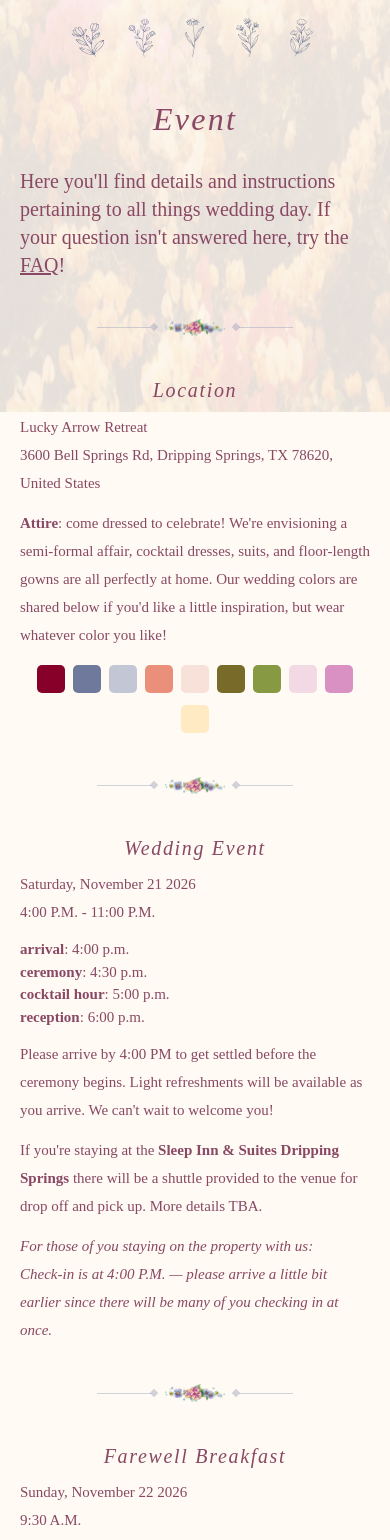
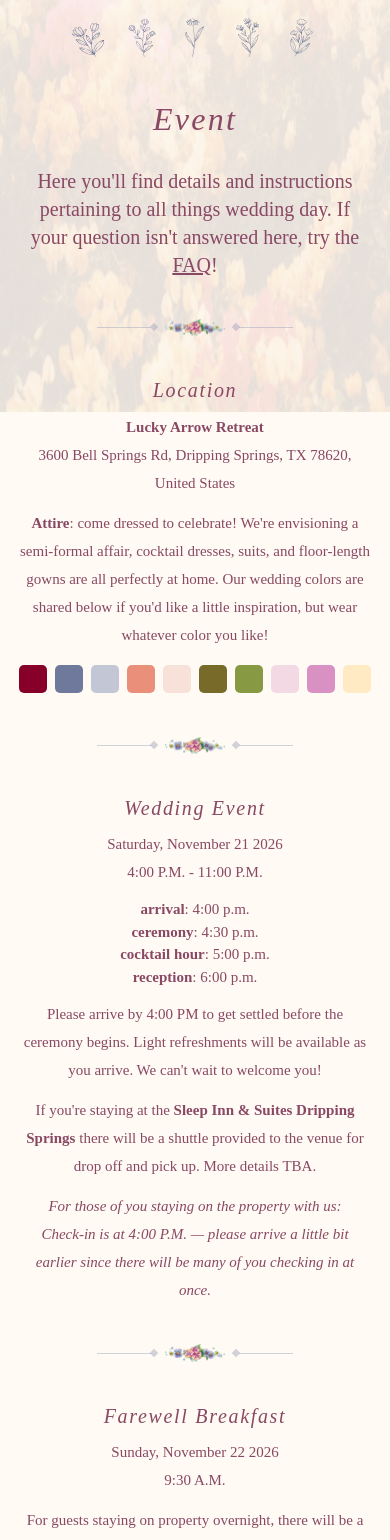
Before and after one commit to ENPina90/wedding, a React (Vite) app: page /info in a window 390 px wide. Shown: the part 432-1972 px from the top of the page. Built offline with nearby package versions, Linux system fonts and the light colour scheme; a web font is replaced by a local one.

Commit message:
#57: Minor style adjustments

```diff
--- a/src/components/WeddingColorSwatches.tsx
+++ b/src/components/WeddingColorSwatches.tsx
@@ -33,7 +33,7 @@ export default function WeddingColorSwatches({ size = "md" }: WeddingColorSwatch
   }, [activeIndex]);
 
   return (
-    <div ref={wrapperRef} className="flex flex-wrap justify-center gap-2 sm:gap-2.5">
+    <div ref={wrapperRef} className="flex flex-nowrap justify-center gap-2 sm:gap-2.5">
       {WEDDING_COLORS.map((color, i) => (
         <div key={i} className="relative">
           {activeIndex === i && (
--- a/src/index.css
+++ b/src/index.css
@@ -44,6 +44,7 @@ body {
 }
 
 /* Default paragraph styles (per Figma: light weight unless overridden) */
+@layer base {
   p {
     font-size: 15px;
     font-weight: 300;
@@ -52,6 +53,7 @@ p {
   @media (min-width: 768px) {
     p {
       font-size: 17px;
+    }
   }
 }
 
--- a/src/pages/Accommodations.tsx
+++ b/src/pages/Accommodations.tsx
@@ -108,7 +108,7 @@ function HotelCard({
 
 function SubHeading({ children }: { children: React.ReactNode }) {
   return (
-    <h4 className="font-nav text-plum text-xs sm:text-sm tracking-[1px] uppercase mb-2 sm:mb-3 mt-4 sm:mt-6 first:mt-0 text-center">
+    <h4 className="font-nav text-plum text-xs sm:text-sm tracking-[1px] uppercase mb-2 sm:mb-3 mt-4 sm:mt-9 first:mt-0 text-center">
       {children}
     </h4>
   );
@@ -125,7 +125,7 @@ export default function Accommodations() {
         <h2 className="font-display text-plum tracking-[2.24px] italic">
           Accommodations
         </h2>
-        <p className="font-body text-plum text-base sm:text-lg mt-2 sm:mt-3 max-w-xl mx-auto text-left sm:text-center">
+        <p className="font-body text-plum text-base sm:text-lg mt-2 sm:mt-3 max-w-xl mx-auto text-center">
           Everything you need to know about your overnight stay, reach out to us
           for help with bookings anytime at{" "}
           <a
@@ -145,7 +145,7 @@ export default function Accommodations() {
         <h3 className="font-display text-plum text-[20px] sm:text-[24px] tracking-[1.68px] italic">
           Hotel Room Blockings
         </h3>
-        <div className="font-body text-plum leading-7 text-left sm:text-center space-y-3 max-w-2xl mx-auto">
+        <div className="font-body text-plum leading-7 text-center space-y-3 max-w-2xl mx-auto">
           <p>
             We have reserved rooms at{" "}
             <span className="font-bold">
@@ -193,7 +193,7 @@ export default function Accommodations() {
         <h3 className="font-nav text-plum text-xs sm:text-sm tracking-[1px] uppercase">
           additional recommended hotels
         </h3>
-        <p className="font-body text-plum leading-7 text-left sm:text-center max-w-2xl mx-auto">
+        <p className="font-body text-plum leading-7 text-center max-w-2xl mx-auto">
           The following hotels are within 10-15 minutes of Lucky Arrow Retreat if
           you'd prefer to stay elsewhere, there would then be no shuttle
           provided but you should easily be able to book an Uber to and from the
@@ -227,14 +227,14 @@ export default function Accommodations() {
         <h3 className="font-display text-plum text-[20px] sm:text-[24px] tracking-[1.68px] italic">
           On-site Lodging
         </h3>
-        <p className="font-body text-plum leading-7 text-left sm:text-center max-w-2xl mx-auto">
+        <p className="font-body text-plum leading-7 text-center max-w-2xl mx-auto">
           Those of you who we've spoken with about staying on-site, please book
           as early as possible — latest{" "}
           <span className="font-bold">by August 2nd, 2026.</span>
         </p>
 
         <SubHeading>address</SubHeading>
-        <div className="font-body text-plum leading-7 text-left sm:text-center">
+        <div className="font-body text-plum leading-7 text-center">
           <p className="font-bold mb-0">Lucky Arrow Retreat</p>
           <p>
             <a
@@ -263,7 +263,7 @@ export default function Accommodations() {
         </div>
 
         <SubHeading>booking instructions</SubHeading>
-        <p className="font-body text-plum leading-7 text-left sm:text-center max-w-2xl mx-auto">
+        <p className="font-body text-plum leading-7 text-center max-w-2xl mx-auto">
           For those of you booking online, you may{" "}
           <a
             href={BOOKING_INSTRUCTIONS_PDF}
@@ -273,7 +273,7 @@ export default function Accommodations() {
           </a>
           .
         </p>
-        <p className="font-body text-plum leading-7 text-left sm:text-center max-w-2xl mx-auto">
+        <p className="font-body text-plum leading-7 text-center max-w-2xl mx-auto">
           For those of you who have either been instructed to book by phone or
           would prefer to book by phone, please call Lucky Arrow Retreat at{" "}
           <a
@@ -295,7 +295,7 @@ export default function Accommodations() {
           <li>Check out: 11 A.M.</li>
           <li>
             There are 5 types of lodging on property:
-            <ul className="list-disc list-inside ml-4 mt-2 space-y-1">
+            <ul className="list-[circle] list-inside ml-4 mt-2 space-y-1">
               <li>Breezeway Cabins</li>
               <li>Porchyard Cabins</li>
               <li>Courtyard Cabins</li>
@@ -335,7 +335,7 @@ export default function Accommodations() {
         </ul>
 
         <SubHeading>directions</SubHeading>
-        <div className="font-body text-plum leading-7 space-y-3 text-left sm:text-center max-w-2xl mx-auto">
+        <div className="font-body text-plum leading-7 space-y-3 text-center max-w-2xl mx-auto">
           <p>
             <span className="font-bold">From Austin:</span> Head west on Highway
             290 towards Dripping Springs for approximately 28 miles. Turn right
--- a/src/pages/FAQ.tsx
+++ b/src/pages/FAQ.tsx
@@ -129,7 +129,7 @@ export default function FAQ() {
           >
             kirschroder@gmail.com
           </a>{" "}
-          or call Nic at{" "}
+          or text Nic at{" "}
           <a
             href="tel:+12106433449"
             className="text-plum underline hover:text-burgundy transition-colors"
--- a/src/pages/Info.tsx
+++ b/src/pages/Info.tsx
@@ -18,7 +18,7 @@ export default function Info() {
 
       {/* Intro */}
       <div className="text-center mb-10 sm:mb-12 px-1">
-        <p className="sub-header font-body text-plum leading-7 max-w-2xl mx-auto text-left sm:text-center">
+        <p className="sub-header font-body text-plum leading-7 max-w-2xl mx-auto text-center">
           Here you'll find details and instructions pertaining to all things
           wedding day. If your question isn't answered here, try the{" "}
           <Link
@@ -38,11 +38,11 @@ export default function Info() {
         <h3 className="font-display text-plum text-[20px] sm:text-[24px] tracking-[1.68px] italic mb-2 sm:mb-3">
           Location
         </h3>
-        <div className="font-body text-plum leading-7 max-w-xl mx-auto text-left sm:text-center">
+        <div className="font-body text-plum leading-7 max-w-xl mx-auto text-center">
           <p className="font-bold mb-0">Lucky Arrow Retreat</p>
           <p>3600 Bell Springs Rd, Dripping Springs, TX 78620, United States</p>
         </div>
-        <p className="font-body text-plum leading-7 mt-3 sm:mt-4 max-w-xl mx-auto text-left sm:text-center">
+        <p className="font-body text-plum leading-7 mt-3 sm:mt-4 max-w-xl mx-auto text-center">
           <span className="font-bold">Attire</span>
           {`: come dressed to celebrate! We're envisioning a semi-formal affair, cocktail dresses, suits, and floor-length gowns are all perfectly at home. Our wedding colors are shared below if you'd like a little inspiration, but wear whatever color you like!`}
         </p>
@@ -58,11 +58,11 @@ export default function Info() {
         <h3 className="font-display text-plum text-[20px] sm:text-[24px] tracking-[1.68px] italic mb-2 sm:mb-3">
           Wedding Event
         </h3>
-        <div className="font-body text-plum leading-7 max-w-xl mx-auto text-left sm:text-center">
+        <div className="font-body text-plum leading-7 max-w-xl mx-auto text-center">
           <p className="mb-0">Saturday, November 21 2026</p>
           <p>4:00 P.M. - 11:00 P.M.</p>
         </div>
-        <div className="font-nav text-plum text-base sm:text-lg mt-3 sm:mt-4 space-y-1 text-left sm:text-center max-w-xl mx-auto">
+        <div className="font-nav text-plum text-base sm:text-lg mt-3 sm:mt-4 space-y-1 text-center max-w-xl mx-auto">
           <p className="mb-0">
             <span className="font-bold">arrival</span>: 4:00 p.m.
           </p>
@@ -76,18 +76,18 @@ export default function Info() {
             <span className="font-bold">reception</span>: 6:00 p.m.
           </p>
         </div>
-        <p className="font-body text-plum leading-7 mt-3 sm:mt-4 max-w-xl mx-auto text-left sm:text-center">
+        <p className="font-body text-plum leading-7 mt-3 sm:mt-4 max-w-xl mx-auto text-center">
           Please arrive by 4:00 PM to get settled before the ceremony begins.
           Light refreshments will be available as you arrive. We can't wait to
           welcome you!
         </p>
-        <p className="font-body text-plum leading-7 mt-3 sm:mt-4 max-w-xl mx-auto text-left sm:text-center">
+        <p className="font-body text-plum leading-7 mt-3 sm:mt-4 max-w-xl mx-auto text-center">
           If you're staying at the{" "}
           <span className="font-bold">Sleep Inn & Suites Dripping Springs</span>{" "}
           there will be a shuttle provided to the venue for drop off and pick
           up. More details TBA.
         </p>
-        <p className="font-body text-plum leading-7 mt-3 sm:mt-4 max-w-xl mx-auto text-left sm:text-center italic">
+        <p className="font-body text-plum leading-7 mt-3 sm:mt-4 max-w-xl mx-auto text-center italic">
           For those of you staying on the property with us:
           <br />
           Check-in is at 4:00 P.M. — please arrive a little bit earlier since
@@ -102,11 +102,11 @@ export default function Info() {
         <h3 className="font-display text-plum text-[20px] sm:text-[24px] tracking-[1.68px] italic mb-2 sm:mb-3">
           Farewell Breakfast
         </h3>
-        <div className="font-body text-plum leading-7 max-w-xl mx-auto text-left sm:text-center">
+        <div className="font-body text-plum leading-7 max-w-xl mx-auto text-center">
           <p className="mb-0">Sunday, November 22 2026</p>
           <p>9:30 A.M.</p>
         </div>
-        <p className="font-body text-plum leading-7 mt-3 sm:mt-4 max-w-xl mx-auto text-left sm:text-center">
+        <p className="font-body text-plum leading-7 mt-3 sm:mt-4 max-w-xl mx-auto text-center">
           For guests staying on property overnight, there will be a small
           grab-and-go taco breakfast and coffee or tea provided on the lawn in
           the morning before check-out at 11:00 A.M.
```
Also changed, not shown: notes.txt. Lines whose indentation alone changed are shown as unchanged.
